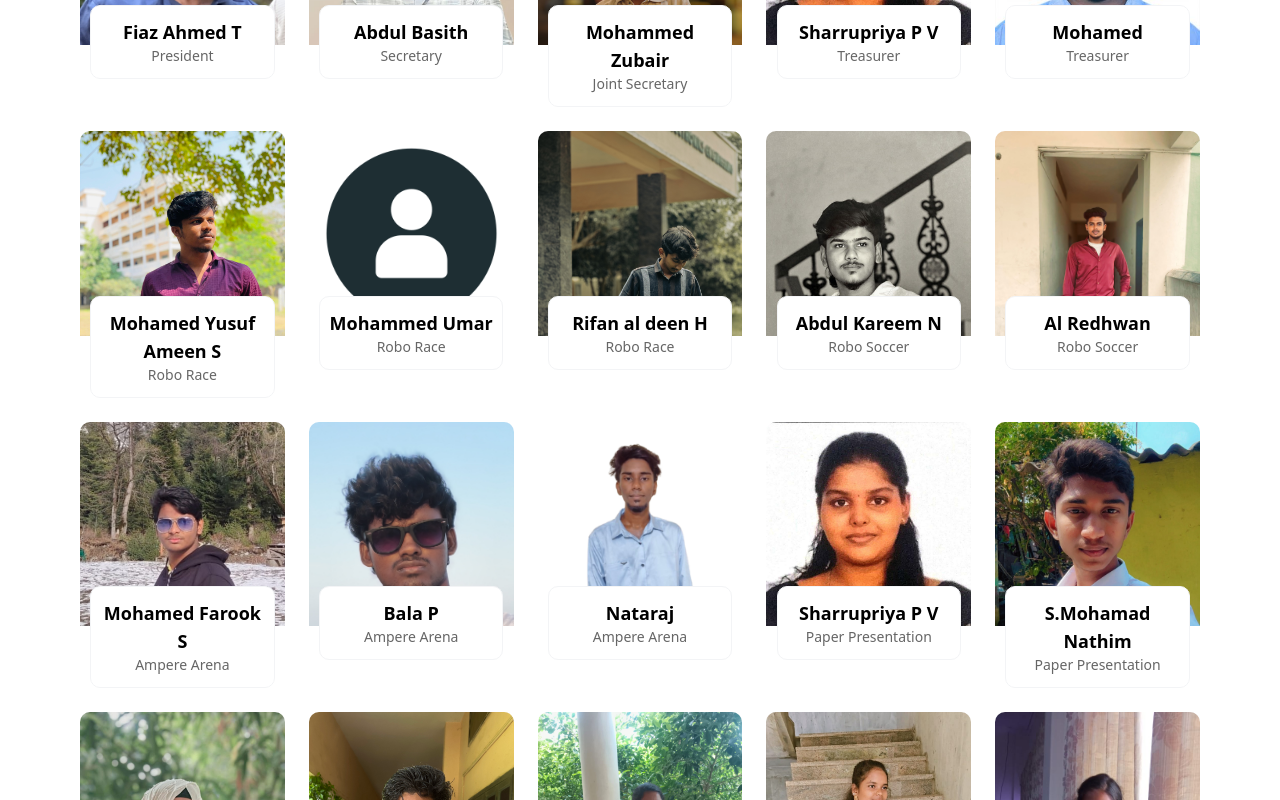
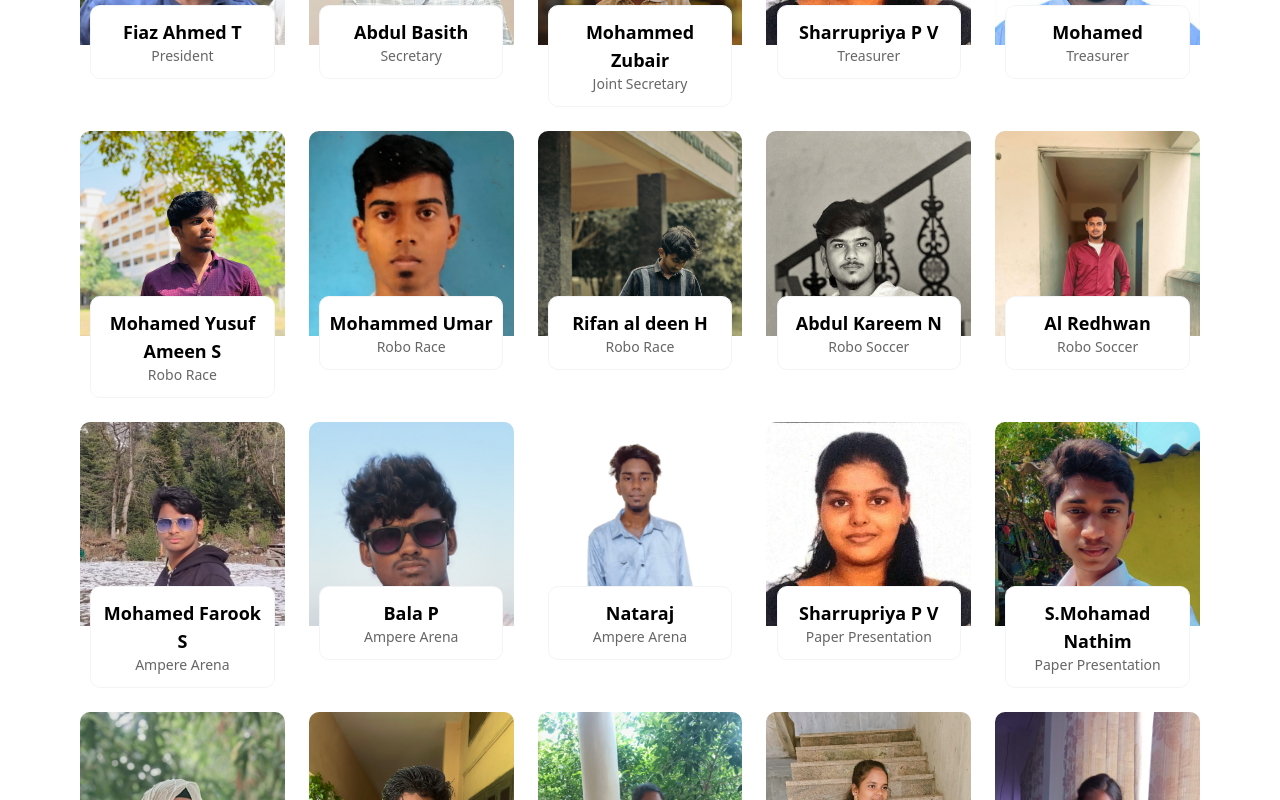
Before and after one commit to Radiant-Pixels/teslams-website, a Next.js app: page / in a window 1280 px wide. Shown: the part 2800-3600 px from the top of the page. Built offline with nearby package versions, Linux system fonts and the light colour scheme; a web font is replaced by a local one.

Commit message:
[update]: team update #3

```diff
--- a/src/components/mvpblocks/team-4.tsx
+++ b/src/components/mvpblocks/team-4.tsx
@@ -109,7 +109,7 @@ const elegantTeamMembers: TeamMember[] = [
     role: 'Robo Race',
     department: 'roborace',
     image:
-      '/images/students/user.png',
+      '/images/students/umar.jpg',
   },
   {
     id: 8,
@@ -189,7 +189,7 @@ const elegantTeamMembers: TeamMember[] = [
     role: 'Paper Presentation',
     department: 'paperpresentation',
     image:
-      '/images/students/raguram.jpg',
+      '/images/students/raguram.JPG',
   },
   {
     id: 17,
```
Also changed, not shown: public/images/students/umar.jpg (added).
